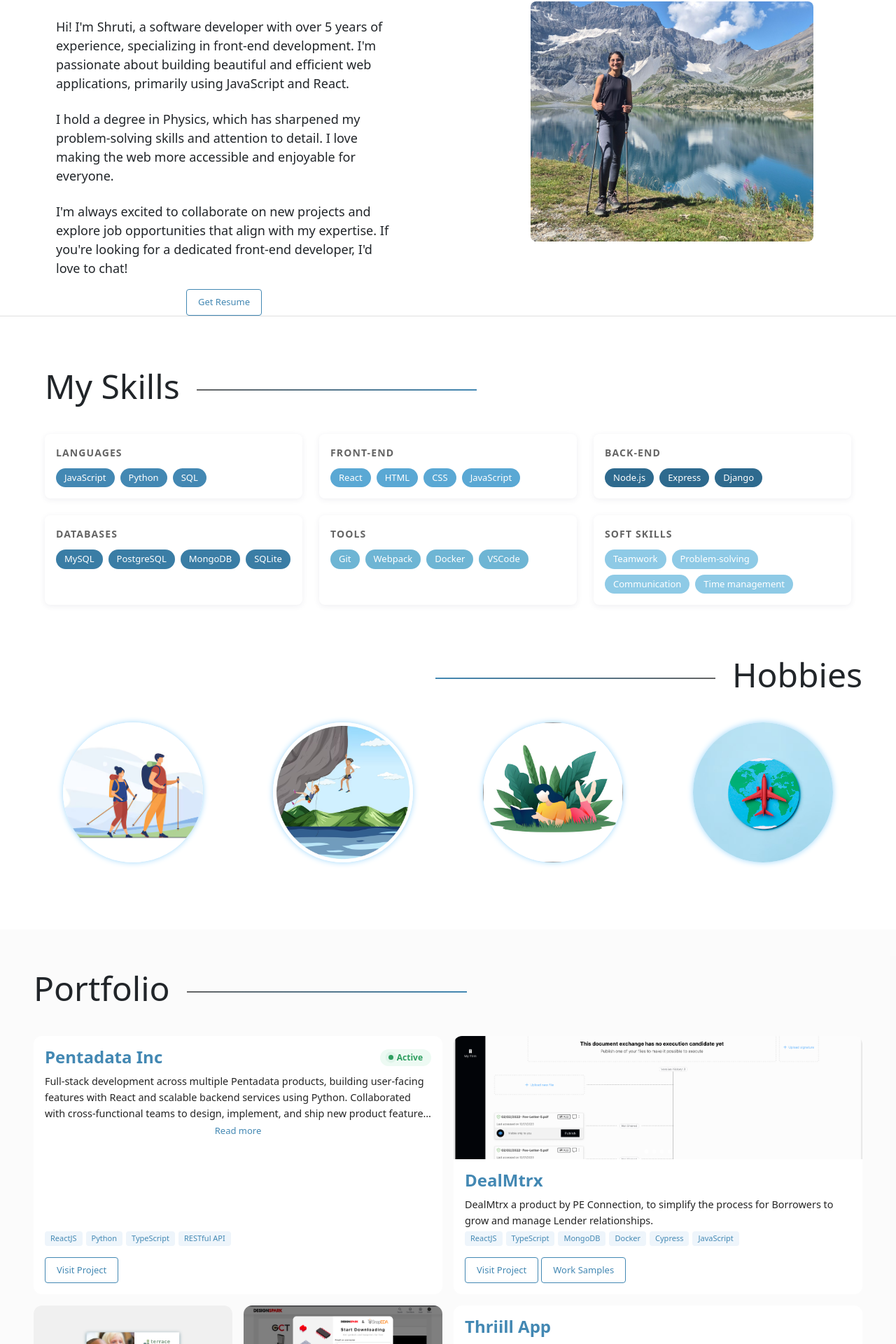
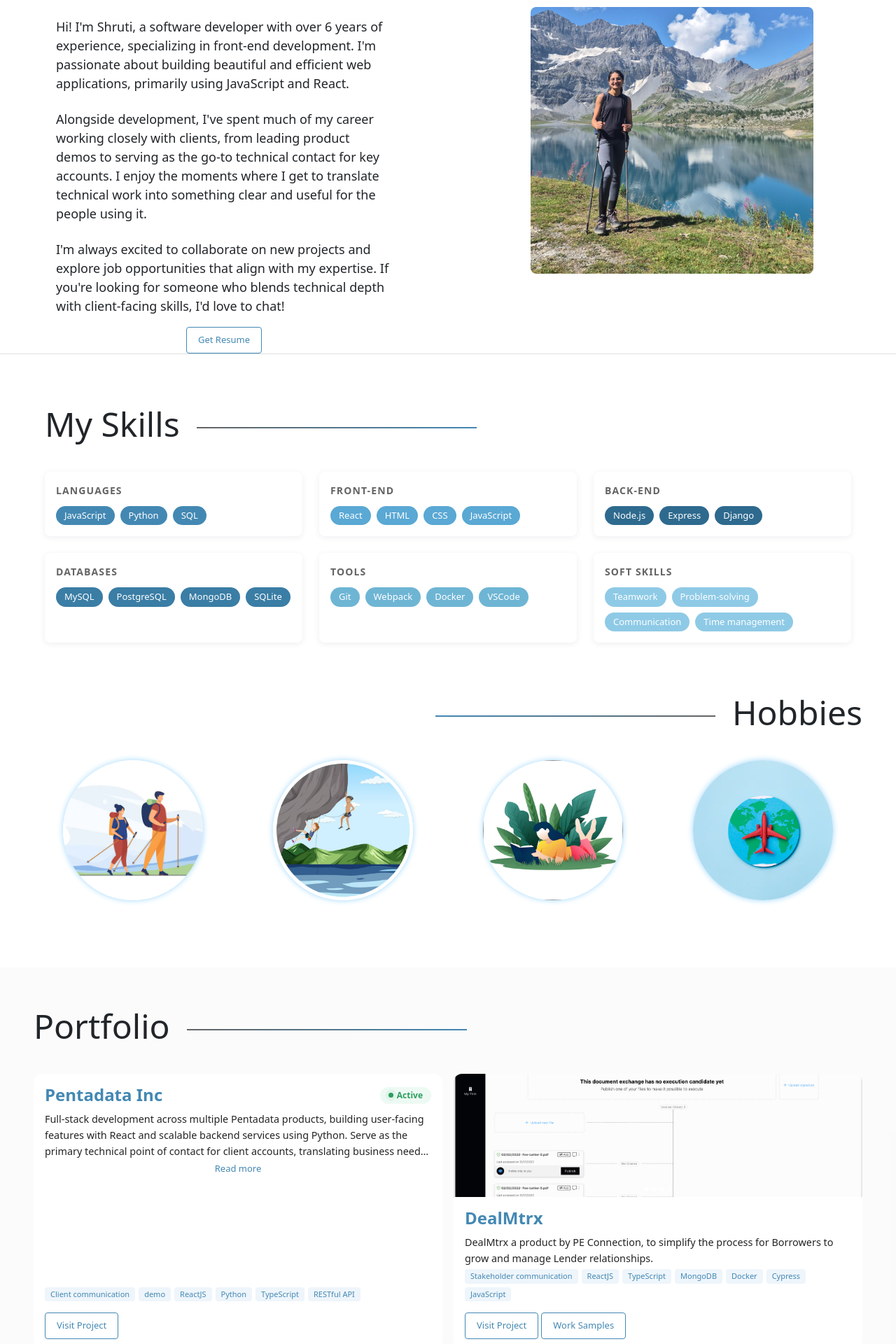
Before and after one commit to shrutibakutra/me, a React (Create React App) app: page / in a window 1280 px wide. Shown: the part 160-2080 px from the top of the page at 70% size. Built offline with nearby package versions, Linux system fonts and the light colour scheme.

Commit message:
communication details

```diff
--- a/src/components/Aboutme/contents.tsx
+++ b/src/components/Aboutme/contents.tsx
@@ -1,6 +1,6 @@
 import React, { useEffect, useState } from "react";
 
-const roles = ["Software Developer", "Front-End Engineer", "React Developer"];
+const roles = ["Client Relations", "Software Developer", "Front-End Engineer"];
 
 const Contents = () => {
     const [roleIndex, setRoleIndex] = useState(0);
@@ -33,13 +33,16 @@ const Contents = () => {
             </div>
             <div className="aboutme__content__inside__details">
                 <div>
-                    Hi! I'm Shruti, a software developer with over 5 years of experience, specializing in front-end development. I'm passionate about building beautiful and efficient web applications, primarily using JavaScript and React.
+                    Hi! I'm Shruti, a software developer with over 6 years of experience, specializing in front-end development. I'm passionate about building beautiful and efficient web applications, primarily using JavaScript and React.
                 </div>
+                  <div>
+                    Alongside development, I've spent much of my career working closely with clients, from leading product demos to serving as the go-to technical contact for key accounts. I enjoy the moments where I get to translate technical work into something clear and useful for the people using it.
+                </div>
+                {/* <div>
+                    I hold a degree in Physics, which has sharpened my problem-solving skills and attention to detail. I love making the web more accessible and enjoyable for everyone.
+                </div>  */}
                 <div>
-                    I hold a degree in Physics, which has sharpened my problem-solving skills and attention to detail. I love making the web more accessible and enjoyable for everyone.
-                </div>
-                <div>
-                    I'm always excited to collaborate on new projects and explore job opportunities that align with my expertise. If you're looking for a dedicated front-end developer, I'd love to chat!
+                    I'm always excited to collaborate on new projects and explore job opportunities that align with my expertise. If you're looking for someone who blends technical depth with client-facing skills, I'd love to chat!
                 </div>
             </div>
             <div>
--- a/src/components/Portfolio/portfolio-data.tsx
+++ b/src/components/Portfolio/portfolio-data.tsx
@@ -16,8 +16,9 @@ export const data = [
         name: "Pentadata Inc",
         size: "wide",
         active: true,
-        introduction: "Full-stack development across multiple Pentadata products, building user-facing features with React and scalable backend services using Python. Collaborated with cross-functional teams to design, implement, and ship new product features aligned with business objectives.",
-        techStack: ["ReactJS", "Python", "TypeScript", "RESTful API"],
+        introduction: "Full-stack development across multiple Pentadata products, building user-facing features with React and scalable backend services using Python. Serve as the primary technical point of contact for client accounts, translating business needs into product solutions and answering technical questions from prospects and clients. Collaborated with cross-functional teams to design, implement, and ship new features aligned with business objectives.",
+        // introduction: "Full-stack development across multiple Pentadata products, building user-facing features with React and scalable backend services using Python. Collaborated with cross-functional teams to design, implement, and ship new product features aligned with business objectives.",
+        techStack: ["Client communication", "demo", "ReactJS", "Python", "TypeScript", "RESTful API"],
         link: "https://www.pentadatainc.com/"
     },
         {
@@ -25,7 +26,7 @@ export const data = [
         size: "wide",
         start: true,
         introduction: "DealMtrx a product by PE Connection, to simplify the process for Borrowers to grow and manage Lender relationships.",
-        techStack: ["ReactJS", "TypeScript", "MongoDB", "Docker", "Cypress", "JavaScript"],
+        techStack: ["Stakeholder communication", "ReactJS", "TypeScript", "MongoDB", "Docker", "Cypress", "JavaScript"],
         link: "https://app.dealmtrx.com/",
         knowMoreLink: "https://gist.github.com/shrutibakutra/ab8b98483c9ea97db5caf2a874caa149",
         knowMore: [dm_1, dm_2, dm_3, dm_4]
```
